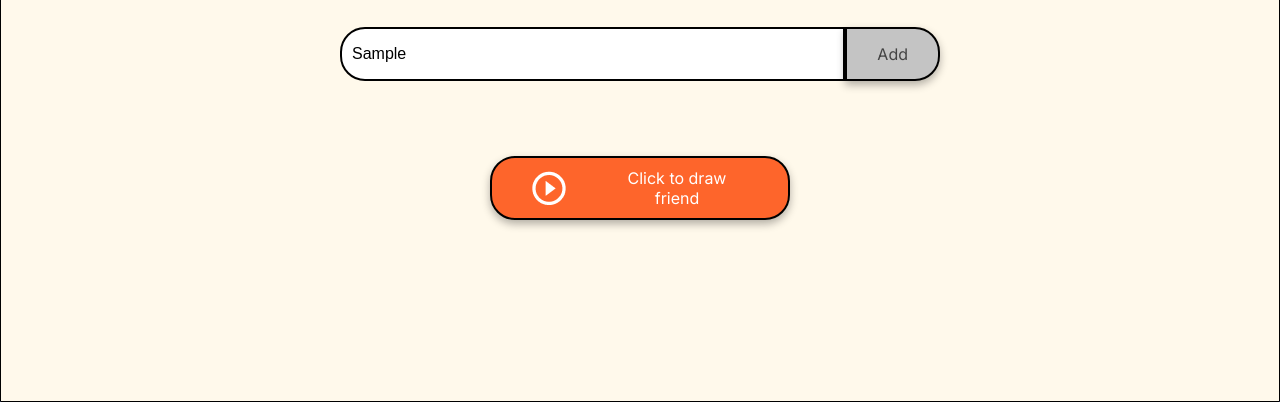
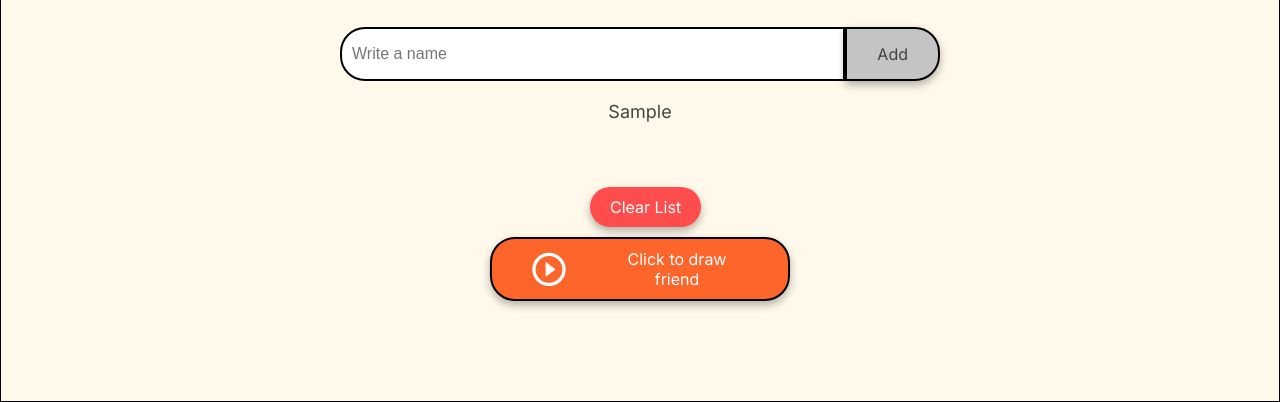
Before and after one commit to PapeCode-Cell/challenge-amigo-secreto_esp-main, a plain HTML site: page index.html in a window 1280 px wide. Both pictures are taken after typing "Sample" into the empty fields and a click on the button "Add". Shown: the part 398-800 px from the top of the page. Drawn offline with Linux system fonts and the light colour scheme.

Commit message:
New_Code
git status
git commit -m New_Code

```diff
--- a/app.js
+++ b/app.js
@@ -1 +1,47 @@
 // El principal objetivo de este desafío es fortalecer tus habilidades en lógica de programación. Aquí deberás desarrollar la lógica para resolver el problema.
+let friends = [];
+
+function addFriend() {
+    let input = document.getElementById("friend");
+    let name = input.value.trim(); //Capturar y limpiar del imput
+
+    if (name === "") {
+        alert("Please, write a name"); //Validacion de entrada vacia
+        return;
+    }
+
+    friends.push(name); // Agregar el nombre al array
+    updateFriendList(); //Actualiza la lista en la interfaz
+
+    input.value = ""; //Limpiar el campo de entradaa
+}
+
+function updateFriendList() {
+    let list = document.getElementById("listFriends");
+    list.innerHTML = ""; //Limpiar la lista antes de aztualizarla
+
+    friends.forEach(friend => {
+        let li = document.createElement("li");
+        li.textContent = friend;
+        list.appendChild(li);
+    });
+}
+
+function drawFriend() {
+    if (friends.length === 0) {
+        alert("There is no friends to draw.");
+        return;
+    }
+
+    let randomIndex = Math.floor(Math.random() * friends.length);
+    let selectedFriend = friends[randomIndex];
+
+    let resultElement = document.getElementById("result");
+    resultElement.innerHTML = `<li>The scret santa is: <strong>${selectedFriend}</strong></li>`;
+}
+
+function clearFriendsList() {
+    friends = []; // Vacía el array
+    document.getElementById("listfriends").innerHTML = ""; // Borra la lista en pantalla
+    document.getElementById("result").innerHTML = ""; // Limpia el resultado del sorteo
+}
--- a/index.html
+++ b/index.html
@@ -1,5 +1,5 @@
 <!DOCTYPE html>
-<html lang="en">
+<html lang="es">
 <head>
     <meta charset="UTF-8">
     <meta name="viewport" content="width=device-width, initial-scale=1.0">
@@ -24,10 +24,11 @@
                 <button class="button-add" onclick="addFriend()">Add</button>
             </div>
 
-            <ul id="listfriends" class="name-list" aria-labelledby="listFriends" role="list"></ul>
+            <ul id="listFriends" class="name-list" aria-labelledby="listFriends" role="list"></ul>
             <ul id="result" class="result-list" aria-live="polite"></ul>
 
             <div class="button-container">
+                <button class="button-clear" onclick="clearFriendsList()">Clear List</button>
                 <button class="button-draw" onclick="drawFriend()" aria-label="Draw Secret Santa">
                     <img src="assets/play_circle_outline.png" alt="Draw">
                     Click to draw friend
--- a/style.css
+++ b/style.css
@@ -92,6 +92,23 @@ body {
     justify-content: center;
 }
 
+.button-clear {
+    background-color: #ff4d4d;
+    color: white;
+    border: none;
+    padding: 10px 20px;
+    font-size: 16px;
+    border-radius: px;
+    cursor: pointer;
+    margin-top: 10px;
+    margin-bottom: 10px;
+    margin-left: 100px;
+}
+
+.button-clear:hover {
+    background-color: #cc0000;
+}
+
 /* Estilos de entrada de texto */
 .input-title {
     flex: 1;
```
